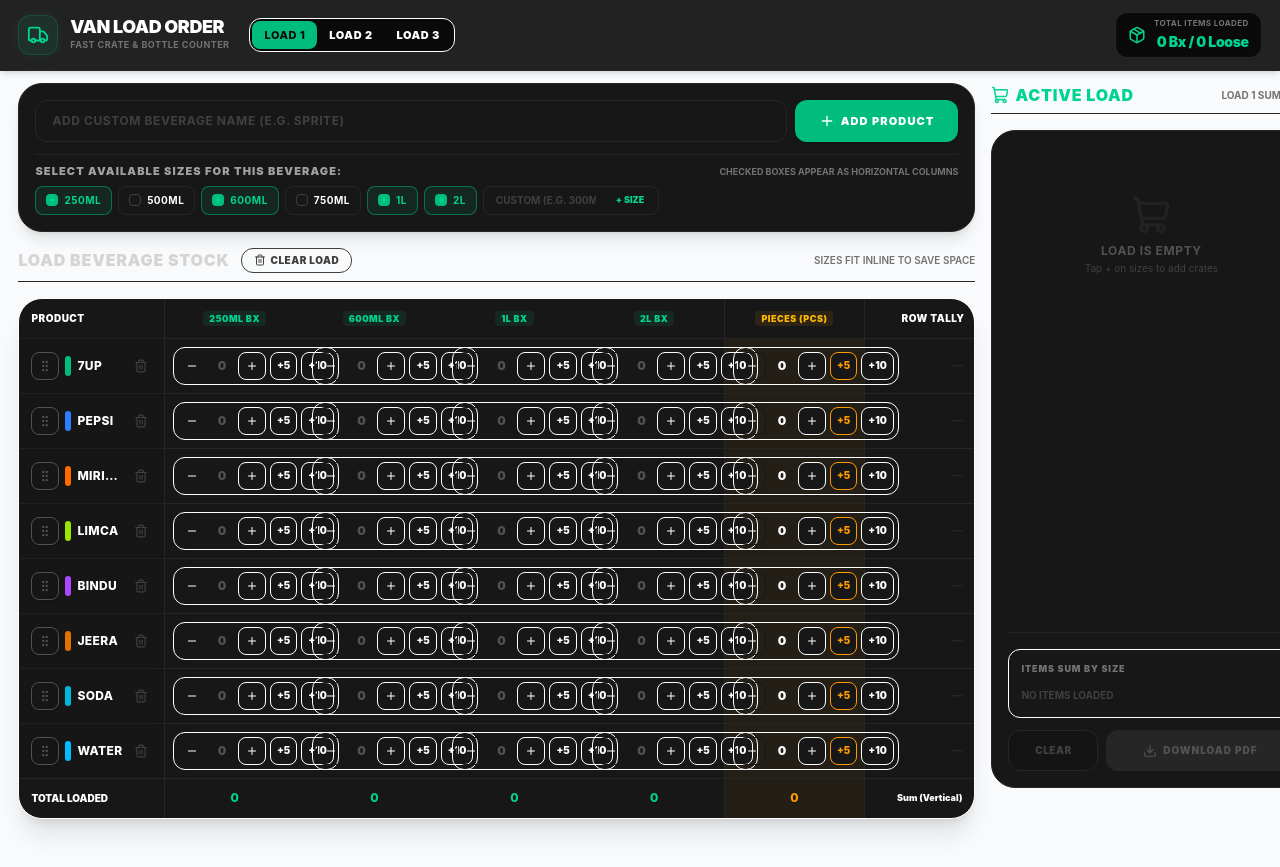
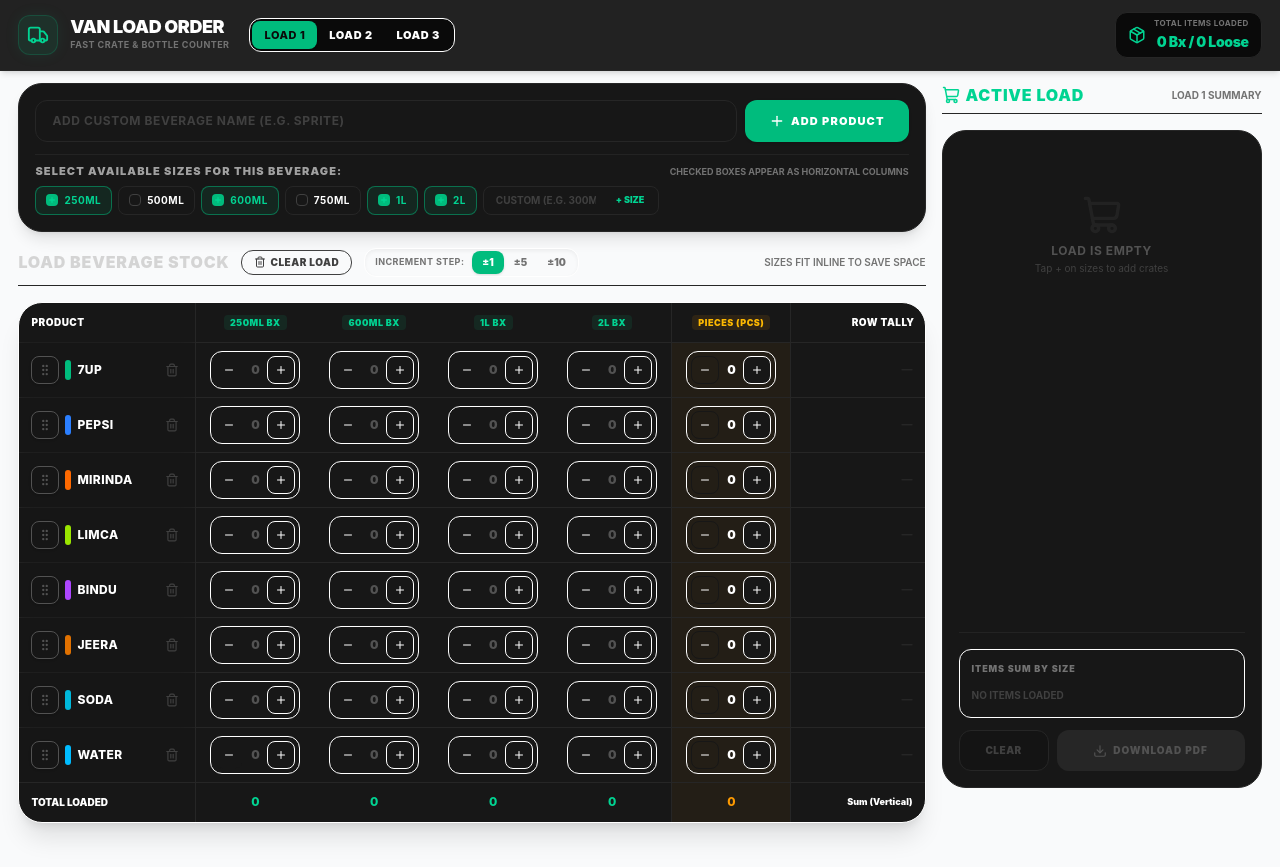
Before and after one commit to Tushar-s-kattimani/loading, a React (Vite) app: page / in a window 1280 px wide. Built offline with nearby package versions, Linux system fonts and the light colour scheme.

Commit message:
refactor: optimize adjuster layouts by replacing bulky cell buttons with a global segmented step controller

```diff
--- a/src/App.tsx
+++ b/src/App.tsx
@@ -60,6 +60,7 @@
   const [showSwapOptions, setShowSwapOptions] = useState(false);
   const [draggedIndex, setDraggedIndex] = useState<number | null>(null);
   const [printActive, setPrintActive] = useState(false);
+  const [qtyStep, setQtyStep] = useState<1 | 5 | 10>(1);
 
   // Sync saved draft quantities to localStorage
   useEffect(() => {
@@ -575,8 +576,8 @@
           </div>
 
           {/* Load Beverage Stock matrix grid */}
-          <div className="flex items-center justify-between border-b border-neutral-800 pb-2">
-            <div className="flex items-center gap-3">
+          <div className="flex items-center justify-between border-b border-neutral-800 pb-2 flex-wrap gap-2">
+            <div className="flex items-center gap-3 flex-wrap">
               <h2 className="text-base font-black uppercase tracking-wider text-neutral-300">Load Beverage Stock</h2>
 
               {/* CLEAR OPTION IN FRONT OF THE HEADING */}
@@ -584,7 +585,7 @@
                 type="button"
                 onClick={handleClearLoad}
                 disabled={activeItems.length === 0}
-                className={`px-3 py-1 rounded-xl text-[10px] font-black uppercase tracking-wider border transition-all active:scale-95 flex items-center gap-1 ${
+                className={`px-3 py-1 rounded-xl text-[10px] font-black uppercase tracking-wider border transition-all active:scale-95 flex items-center gap-1 shrink-0 ${
                   activeItems.length === 0
                     ? 'border-neutral-850 text-neutral-700 bg-neutral-955/20 cursor-not-allowed'
                     : 'border-red-500/30 hover:border-red-500/50 bg-red-500/5 hover:bg-red-500/10 text-red-400'
@@ -593,6 +594,28 @@
               >
                 <Trash2 className="w-3 h-3" /> Clear Load
               </button>
+
+              {/* Segmented Increment Step Selector */}
+              <div className="flex bg-neutral-955 border border-neutral-850 p-0.5 rounded-xl shrink-0 shadow-inner">
+                <span className="hidden sm:inline-block text-[9px] text-neutral-500 font-bold uppercase tracking-wider px-2 py-1 self-center">Increment Step:</span>
+                {[1, 5, 10].map((step) => {
+                  const isActive = qtyStep === step;
+                  return (
+                    <button
+                      key={step}
+                      type="button"
+                      onClick={() => setQtyStep(step as any)}
+                      className={`px-2.5 py-1 rounded-lg font-black text-[10px] uppercase transition-all active:scale-95 ${
+                        isActive
+                          ? 'bg-emerald-500 text-neutral-955 shadow-sm'
+                          : 'text-neutral-500 hover:text-neutral-355'
+                      }`}
+                    >
+                      {step === 1 ? '±1' : `±${step}`}
+                    </button>
+                  );
+                })}
+              </div>
             </div>
             <span className="text-neutral-500 text-[10px] font-semibold uppercase hidden lg:inline">Sizes fit inline to save space</span>
           </div>
@@ -608,14 +631,14 @@
                   </th>
                   {/* Standard Box columns */}
                   {uniqueSizes.map(size => (
-                    <th key={size} className="p-2.5 font-black text-[10px] uppercase tracking-wider text-neutral-450 text-center w-[140px]">
+                    <th key={size} className="p-2.5 font-black text-[10px] uppercase tracking-wider text-neutral-450 text-center w-[98px]">
                       <span className="px-1.5 py-0.5 rounded text-[9px] font-black bg-emerald-500/10 text-emerald-400">
                         {size} Bx
                       </span>
                     </th>
                   ))}
                   {/* SINGLE PIECES COLUMN IN FRONT OF TOTAL */}
-                  <th className="p-2.5 font-black text-[10px] uppercase tracking-wider text-neutral-450 text-center w-[140px] border-l border-neutral-800">
+                  <th className="p-2.5 font-black text-[10px] uppercase tracking-wider text-neutral-450 text-center w-[98px] border-l border-neutral-800">
                     <span className="px-1.5 py-0.5 rounded text-[9px] font-black bg-amber-500/10 text-amber-400">
                       Pieces (Pcs)
                     </span>
@@ -679,7 +702,7 @@
 
                         if (!hasSize) {
                           return (
-                            <td key={size} className="p-2 text-center w-[140px]">
+                            <td key={size} className="p-2 text-center w-[98px]">
                               <span className="text-neutral-850 font-bold select-none text-[10px]">—</span>
                             </td>
                           );
@@ -688,13 +711,13 @@
                         const key = `${product.name}_${size}`;
                         const qty = currentDraft[key] || 0;
                         return (
-                          <td key={size} className="p-2 text-center w-[140px]">
-                            <div className={`inline-flex items-center justify-center p-1 rounded-xl border transition-all gap-1 ${
+                          <td key={size} className="p-2 text-center w-[98px]">
+                            <div className={`inline-flex items-center justify-center p-1 rounded-xl border transition-all ${
                               qty > 0 ? 'bg-neutral-955 border-emerald-500/30' : 'bg-neutral-955/50 border-neutral-850'
                             }`}>
                               <button
                                 type="button"
-                                onClick={() => updateQuantity(product.name, size, -1)}
+                                onClick={() => updateQuantity(product.name, size, -qtyStep)}
                                 className={`w-7 h-7 rounded-lg flex items-center justify-center border transition-all active:scale-90 ${
                                   qty > 0
                                     ? 'bg-neutral-900 border-neutral-750 text-neutral-350 hover:bg-neutral-800'
@@ -702,7 +725,7 @@
                                 }`}
                                 disabled={qty === 0}
                               >
-                                <Minus className="w-3 h-3" />
+                                {qtyStep === 1 ? <Minus className="w-3 h-3" /> : <span className="text-[9px] font-black">-{qtyStep}</span>}
                               </button>
 
                               <span className={`w-6 text-center text-xs font-black tracking-tight ${qty > 0 ? 'text-emerald-400' : 'text-neutral-600'}`}>
@@ -711,26 +734,10 @@
 
                               <button
                                 type="button"
-                                onClick={() => updateQuantity(product.name, size, 1)}
-                                className={`w-7 h-7 rounded-lg flex items-center justify-center border bg-neutral-900 text-white hover:bg-neutral-800 active:scale-90 transition-all border-neutral-750 text-neutral-550`}
+                                onClick={() => updateQuantity(product.name, size, qtyStep)}
+                                className="w-7 h-7 rounded-lg flex items-center justify-center border bg-neutral-900 text-white hover:bg-neutral-800 active:scale-90 transition-all border-neutral-750 text-neutral-550"
                               >
-                                <Plus className="w-3 h-3" />
-                              </button>
-
-                              <button
-                                type="button"
-                                onClick={() => updateQuantity(product.name, size, 5)}
-                                className="px-1.5 h-7 rounded-lg flex items-center justify-center border bg-neutral-900 text-[10px] font-black text-emerald-450 hover:bg-neutral-800 active:scale-90 transition-all border-neutral-750"
-                              >
-                                +5
-                              </button>
-
-                              <button
-                                type="button"
-                                onClick={() => updateQuantity(product.name, size, 10)}
-                                className="px-1.5 h-7 rounded-lg flex items-center justify-center border bg-neutral-900 text-[10px] font-black text-emerald-450 hover:bg-neutral-800 active:scale-90 transition-all border-neutral-750"
-                              >
-                                +10
+                                {qtyStep === 1 ? <Plus className="w-3 h-3" /> : <span className="text-[9px] font-black">+{qtyStep}</span>}
                               </button>
                             </div>
                           </td>
@@ -738,13 +745,13 @@
                       })}
 
                       {/* SINGLE PIECES ADJUSTER IN FRONT OF TOTAL (PEACES) */}
-                      <td className="p-2 text-center w-[140px] border-l border-neutral-800 bg-amber-500/5">
-                        <div className={`inline-flex items-center justify-center p-1 rounded-xl border transition-all gap-1 ${
+                      <td className="p-2 text-center w-[98px] border-l border-neutral-800 bg-amber-500/5">
+                        <div className={`inline-flex items-center justify-center p-1 rounded-xl border transition-all ${
                           rowPieces > 0 ? 'bg-neutral-955 border-amber-500/30' : 'bg-neutral-955/50 border-neutral-850'
                         }`}>
                           <button
                             type="button"
-                            onClick={() => updateQuantity(product.name, 'pcs', -1)}
+                            onClick={() => updateQuantity(product.name, 'pcs', -qtyStep)}
                             className={`w-7 h-7 rounded-lg flex items-center justify-center border transition-all active:scale-90 ${
                               rowPieces > 0
                                 ? 'bg-neutral-900 border-neutral-750 text-neutral-350 hover:bg-neutral-800'
@@ -752,7 +759,7 @@
                             }`}
                             disabled={rowPieces === 0}
                           >
-                            <Minus className="w-3 h-3" />
+                            {qtyStep === 1 ? <Minus className="w-3 h-3" /> : <span className="text-[9px] font-black">-{qtyStep}</span>}
                           </button>
 
                           <span className={`w-6 text-center text-xs font-black tracking-tight ${rowPieces > 0 ? 'text-amber-400' : 'text-neutral-655'}`}>
@@ -761,26 +768,10 @@
 
                           <button
                             type="button"
-                            onClick={() => updateQuantity(product.name, 'pcs', 1)}
-                            className={`w-7 h-7 rounded-lg flex items-center justify-center border bg-neutral-900 text-white hover:bg-neutral-800 active:scale-90 transition-all border-neutral-750 text-neutral-550`}
+                            onClick={() => updateQuantity(product.name, 'pcs', qtyStep)}
+                            className="w-7 h-7 rounded-lg flex items-center justify-center border bg-neutral-900 text-white hover:bg-neutral-800 active:scale-90 transition-all border-neutral-750 text-neutral-550"
                           >
-                            <Plus className="w-3 h-3" />
-                          </button>
-
-                          <button
-                            type="button"
-                            onClick={() => updateQuantity(product.name, 'pcs', 5)}
-                            className="px-1.5 h-7 rounded-lg flex items-center justify-center border bg-neutral-900 text-[10px] font-black text-amber-500 hover:bg-neutral-800 active:scale-90 transition-all border-neutral-750"
-                          >
-                            +5
-                          </button>
-
-                          <button
-                            type="button"
-                            onClick={() => updateQuantity(product.name, 'pcs', 10)}
-                            className="px-1.5 h-7 rounded-lg flex items-center justify-center border bg-neutral-900 text-[10px] font-black text-amber-450 hover:bg-neutral-800 active:scale-90 transition-all border-neutral-750"
-                          >
-                            +10
+                            {qtyStep === 1 ? <Plus className="w-3 h-3" /> : <span className="text-[9px] font-black">+{qtyStep}</span>}
                           </button>
                         </div>
                       </td>
@@ -906,38 +897,24 @@
                             {size} Box
                           </span>
 
-                          <div className="flex items-center gap-1.5">
+                          <div className="flex items-center gap-2">
                             <button
                               type="button"
-                              onClick={() => updateQuantity(product.name, size, -1)}
+                              onClick={() => updateQuantity(product.name, size, -qtyStep)}
                               className={`w-8 h-8 rounded-lg flex items-center justify-center border transition-all active:scale-90 ${
-                                qty > 0 ? 'bg-neutral-900 border-neutral-700 text-neutral-350' : 'bg-neutral-955 border-neutral-900 text-neutral-800 cursor-not-allowed'
+                                qty > 0 ? 'bg-neutral-900 border-neutral-700 text-neutral-350 hover:bg-neutral-850' : 'bg-neutral-955 border-neutral-900 text-neutral-800 cursor-not-allowed'
                               }`}
                               disabled={qty === 0}
                             >
-                              <Minus className="w-3 h-3" />
+                              {qtyStep === 1 ? <Minus className="w-3 h-3" /> : <span className="text-[10px] font-bold">-{qtyStep}</span>}
                             </button>
                             <span className={`w-6 text-center text-sm font-black ${qty > 0 ? 'text-emerald-400' : 'text-neutral-655'}`}>{qty}</span>
                             <button
                               type="button"
-                              onClick={() => updateQuantity(product.name, size, 1)}
-                              className="w-8 h-8 rounded-lg flex items-center justify-center border bg-neutral-900 text-white active:scale-90 border-neutral-750"
+                              onClick={() => updateQuantity(product.name, size, qtyStep)}
+                              className="w-8 h-8 rounded-lg flex items-center justify-center border bg-neutral-900 text-white active:scale-90 border-neutral-750 hover:bg-neutral-800"
                             >
-                              <Plus className="w-3 h-3" />
-                            </button>
-                            <button
-                              type="button"
-                              onClick={() => updateQuantity(product.name, size, 5)}
-                              className="px-2 h-8 rounded-lg flex items-center justify-center border bg-neutral-900 text-xs font-black text-emerald-450 active:scale-90 border-neutral-750"
-                            >
-                              +5
-                            </button>
-                            <button
-                              type="button"
-                              onClick={() => updateQuantity(product.name, size, 10)}
-                              className="px-2 h-8 rounded-lg flex items-center justify-center border bg-neutral-900 text-xs font-black text-emerald-450 active:scale-90 border-neutral-750"
-                            >
-                              +10
+                              {qtyStep === 1 ? <Plus className="w-3 h-3" /> : <span className="text-[10px] font-bold">+{qtyStep}</span>}
                             </button>
                           </div>
                         </div>
@@ -952,38 +929,24 @@
                         Pieces (Loose Pcs)
                       </span>
 
-                      <div className="flex items-center gap-1.5">
+                      <div className="flex items-center gap-2">
                         <button
                           type="button"
-                          onClick={() => updateQuantity(product.name, 'pcs', -1)}
+                          onClick={() => updateQuantity(product.name, 'pcs', -qtyStep)}
                           className={`w-8 h-8 rounded-lg flex items-center justify-center border transition-all active:scale-90 ${
-                            rowPieces > 0 ? 'bg-neutral-900 border-neutral-700 text-neutral-350' : 'bg-neutral-955 border-neutral-900 text-neutral-800 cursor-not-allowed'
+                            rowPieces > 0 ? 'bg-neutral-900 border-neutral-700 text-neutral-350 hover:bg-neutral-850' : 'bg-neutral-955 border-neutral-900 text-neutral-800 cursor-not-allowed'
                           }`}
                           disabled={rowPieces === 0}
                         >
-                          <Minus className="w-3 h-3" />
+                          {qtyStep === 1 ? <Minus className="w-3 h-3" /> : <span className="text-[10px] font-bold">-{qtyStep}</span>}
                         </button>
                         <span className={`w-6 text-center text-sm font-black ${rowPieces > 0 ? 'text-amber-400' : 'text-neutral-655'}`}>{rowPieces}</span>
                         <button
                           type="button"
-                          onClick={() => updateQuantity(product.name, 'pcs', 1)}
-                          className="w-8 h-8 rounded-lg flex items-center justify-center border bg-neutral-900 text-white active:scale-90 border-neutral-750"
+                          onClick={() => updateQuantity(product.name, 'pcs', qtyStep)}
+                          className="w-8 h-8 rounded-lg flex items-center justify-center border bg-neutral-900 text-white active:scale-90 border-neutral-750 hover:bg-neutral-800"
                         >
-                          <Plus className="w-3 h-3" />
-                        </button>
-                        <button
-                          type="button"
-                          onClick={() => updateQuantity(product.name, 'pcs', 5)}
-                          className="px-2 h-8 rounded-lg flex items-center justify-center border bg-neutral-900 text-xs font-black text-amber-500 active:scale-90 border-neutral-750"
-                        >
-                          +5
-                        </button>
-                        <button
-                          type="button"
-                          onClick={() => updateQuantity(product.name, 'pcs', 10)}
-                          className="px-2 h-8 rounded-lg flex items-center justify-center border bg-neutral-900 text-xs font-black text-amber-500 active:scale-90 border-neutral-750"
-                        >
-                          +10
+                          {qtyStep === 1 ? <Plus className="w-3 h-3" /> : <span className="text-[10px] font-bold">+{qtyStep}</span>}
                         </button>
                       </div>
                     </div>
```
